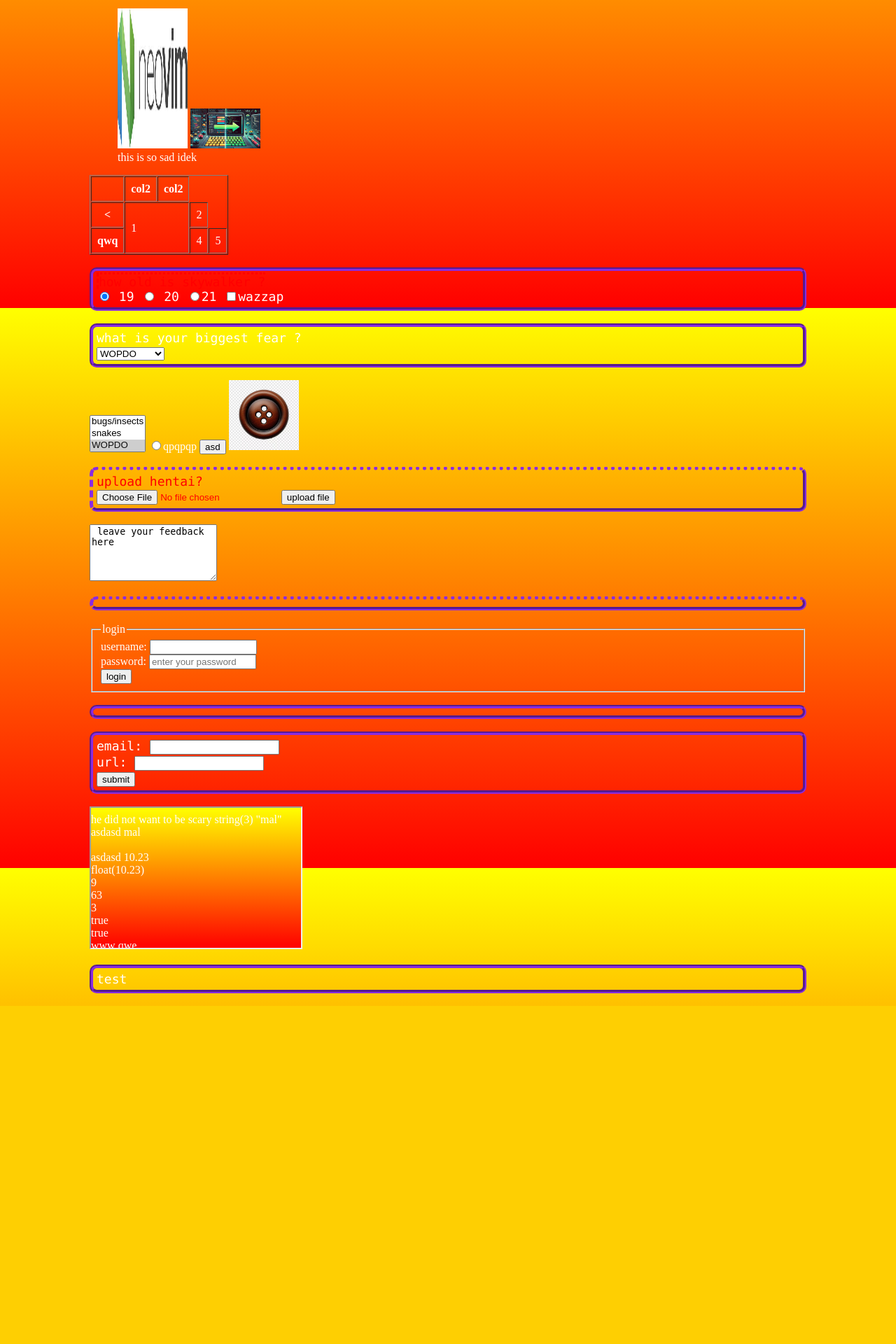
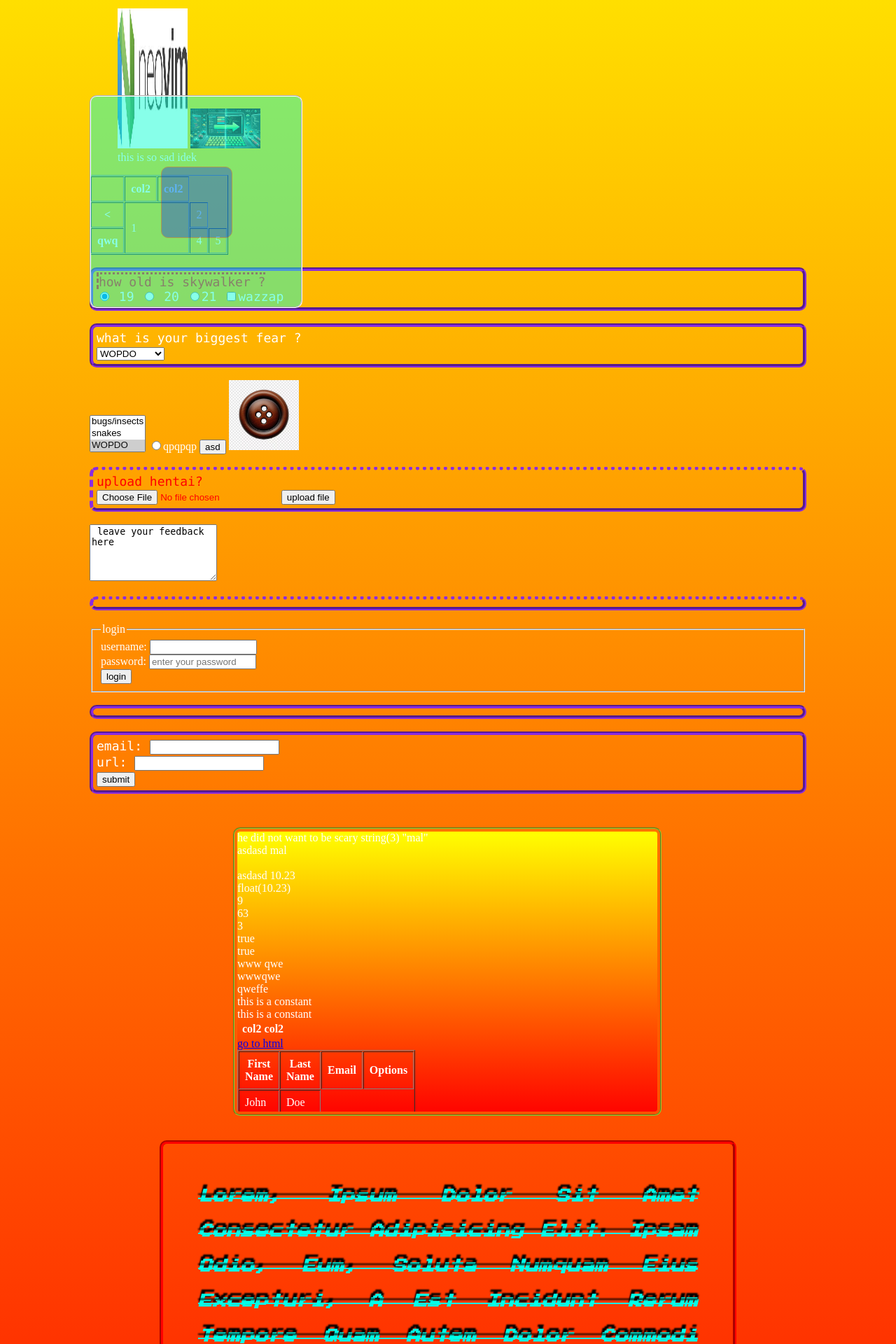
Before and after one commit to loqpw/final, a PHP site: page /html/index.html in a window 1280 px wide. Shown: the part 360-2280 px from the top of the page at 70% size. Before the commit the page ends 1797 px from the top, so only its background shows below. Run offline with PHP 8.4, Linux system fonts and the light colour scheme.

Commit message:
some madness and some badness combanation

```diff
--- a/css/style.css
+++ b/css/style.css
@@ -1,14 +1,10 @@
 body {
     background: linear-gradient(yellow, red);
-    background-repeat:no-repeat;
-    background-size: cover;
-    background-attachment: fixed;
+    /*background-attachment: fixed;*/
     color: white;
     width: 1024px;
     min-height: 300px;
-    margin-left: auto;
-    margin-right: auto;
-}
+    margin: auto;}
 .cool {
     color: red;
     border-left-style: dashed;
@@ -23,3 +19,56 @@ p {
     border-radius: 10px;
     padding: 5px;
 }
+iframe {
+    margin: 3%;
+    margin-left: 20%;
+    padding: 4px;
+    border-radius: 10px;
+    border-style: groove;
+    border-color: yellowgreen;
+
+}
+#Lorem {
+    color: rgb(0, 255, 234);
+    font-size: 20px;
+    font-family: "Press Start 2P";
+    font-weight: 700;
+    font-style: italic;
+    text-transform: capitalize;
+    text-decoration: line-through;
+    line-height: 50px;
+    text-align: justify;
+    border-style:groove;
+    border-width:5px;
+    border-color: red;
+    border-radius: 10px;
+    padding: 5px;
+    margin: 100px;
+    margin-top: 0px;
+    padding: 50px;
+    text-shadow: 0px -6px 2px #000;
+}
+#bc{
+    height: 300px;
+    width: 300px;
+    background-color: rgba(16, 255, 211, 0.5);
+    border-radius: 10px;
+    border: 2px groove;
+    border-color: #fff;
+    position: sticky;
+    top: 0px;
+    bottom: 0px;
+
+}
+#bv{
+    height: 100px;
+    width: 100px;
+    background-color: blue;
+    border-radius: 10px;
+    border: 1px solid;
+    border-color: red;
+    position: absolute;
+    top: 100px;
+    left:100px;
+    opacity:0.3;
+}
--- a/html/index.html
+++ b/html/index.html
@@ -3,7 +3,10 @@
 <head>
     <title> this is a title</title>
     <link rel="stylesheet" href="../css/style.css">
-    <meta http-equiv="pragma" content="no-cache">
+    <meta http-equiv="Cache-Control" content="no-cache, no-store, must-revalidate" />
+    <meta http-equiv="Pragma" content="no-cache" />
+    <meta http-equiv="Expires" content="0" />
+    <link href="https://fonts.googleapis.com/css2?family=Press+Start+2P&display=swap" rel="stylesheet">
 </head>
 <body>
     <p><abbr title="this is an abbreviation">abbr</abbr></p>
@@ -91,8 +94,11 @@
     <button type="submit">submit</button>
 </p>
     </form>
-    <iframe src="../php/index.php" height="200" width="300"></iframe>
-    <p>test</p>
+    <iframe src="../php/index.php" height="400" width="600" ></iframe>
+    <p id="Lorem">Lorem, ipsum dolor sit amet consectetur adipisicing elit. Ipsam odio, eum, soluta numquam eius excepturi, a est incidunt rerum tempore quam autem dolor commodi odit expedita eos vel? Sapiente, atque!</p>
+    <div id="bc">
+        <div id="bv"></div>
+    </div>
 </body>
 
 
```
